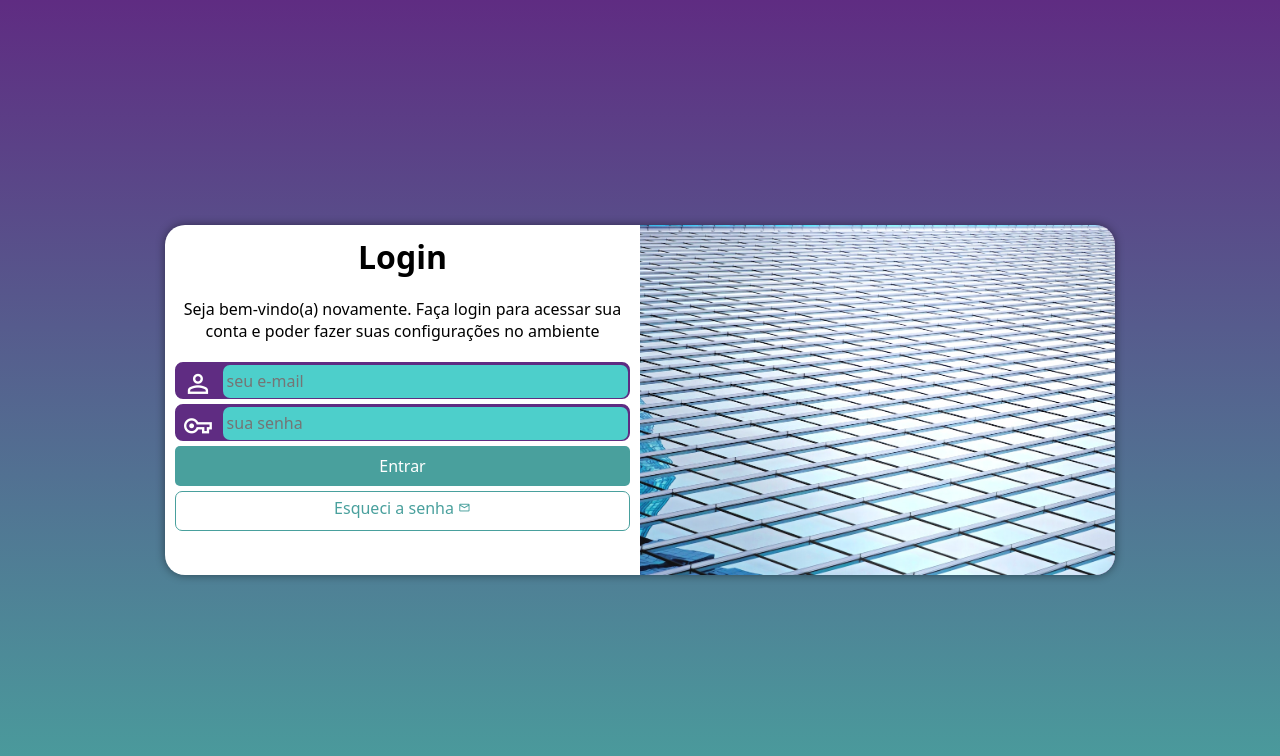
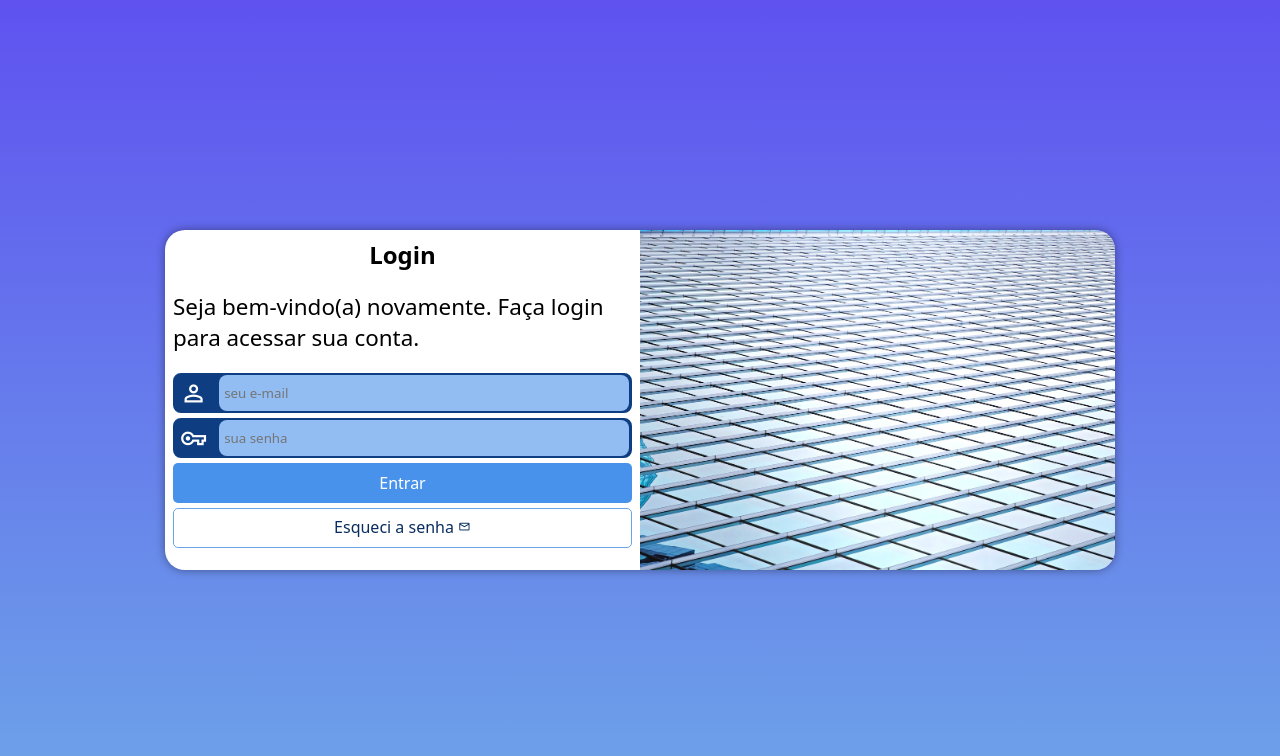
Before and after one commit to jessicasilvaa/projeto-login, a plain HTML site: page index.html in a window 1280 px wide. Drawn offline with nearby package versions, Linux system fonts and the light colour scheme.

Commit message:
atualização do projeto

```diff
--- a/estilos/media-query.css
+++ b/estilos/media-query.css
@@ -1,70 +1,56 @@
-@charset "UTF-8";
+@charset "UTF8";
 
-@media screen and (min-width: 780px) and (max-width: 992px) {
-
+@media  screen and (min-width: 762px) and (max-width: 992px) {
     body{
-        background-image: linear-gradient(to top, #49a09d, #5f2c82);
+        background-image: linear-gradient(to bottom, #5f52f0, #6DA4E8);
     }
 
-    section#login {
+    #login {
         width: 80vw;
-        height: 280px;
+        height: 305px;
+
     }
 
-    section#login > div#imagem {
+    #login > #imagem {
         float: left;
         width: 30%;
         height: 100%;
     }
 
-    section#login > div#formulario{
+    #login > #formulario {
         float: right;
         width: 70%;
     }
 
-    form > div.campo {
-        height: 37px;
+    #formulario > p {
+        margin: 20px 0px;
     }
 }
 
 @media screen and (min-width: 992px) {
-
     body{
-        background-image: linear-gradient(to top, #49a09d, #5f2c82);
+        background-image: linear-gradient(to bottom, #5f52f0, #6DA4E8);
     }
 
-
-    section#login {
+    #login {
         width: 950px;
-        height: 350px;
+        height: 340px;
     }
 
-    section#login > div#imagem {
+    #login > #imagem {
         float: right;
         width: 50%;
         height: 100%;
     }
 
-    section#login > div#formulario{
+    #login > #formulario {
         float: left;
         width: 50%;
+        height: 100%;
     }
 
-    div#formulario {
-    text-align: center;
-    margin-bottom: 10px;
-}
-
-    div#formulario > h1 {
-        font-size: 2em;
-    }
-
-    div#formulario > p {
-        font-size: 1em;
-        margin: 20px 0;
-    }
-
-    form > div.campo {
-        height: 37px;
+    #formulario > p {
+        font-size: 1.4em;
+        margin: 20px 0px;
     }
 }
--- a/estilos/style.css
+++ b/estilos/style.css
@@ -1,140 +1,133 @@
 @charset "UTF-8";
 
-/*
-Paleta de cores
-Verde: #49a09d
-Lilás: #5f2c82
-*/
-
-
-*{  font-family: system-ui, -apple-system, BlinkMacSystemFont, 'Segoe UI', Roboto, Oxygen, Ubuntu, Cantarell, 'Open Sans', 'Helvetica Neue', sans-serif;
+*{
+    font-family: system-ui, -apple-system, BlinkMacSystemFont, 'Segoe UI', Roboto, Oxygen, Ubuntu, Cantarell, 'Open Sans', 'Helvetica Neue', sans-serif;
+    margin: 0;
     padding: 0;
-    margin: 0;
     box-sizing: border-box;
 }
 
-body, html{
-    background-color: #5f2c82;
+body, html {
+    background-color: #5f52f0b0;
     height: 100vh;
     width: 100vw;
 }
 
-main{
+main {
     position: relative;
     height: 100vh;
     width: 100vw;
 }
 
-section#login{
+#login {
     position: absolute;
+    background-color: white;
+    width: 255px;
+    height: 500px;
+    border-radius: 20px;
+    box-shadow: 0px 0px 10px rgba(0, 0, 0, 0.410);
+    overflow: hidden;
+
     top: 50%;
     left: 50%;
-    overflow: hidden;
-
-    background-color: white;
-    width: 250px;
-    height: 515px;
-    border-radius: 20px;
-    box-shadow: 0px 0px 10px rgba(0, 0, 0, 0.452);
-
     transform: translate(-50%, -50%);
     transition: width .3s, height .3s;
     transition-timing-function: ease;
 }
 
-section#login > div#imagem {
+#login > #imagem {
     display: block;
-    background: #5f2c82 url(../imagens/img.jpg) no-repeat;
+    background: #7267F5 url(../imagens/img.jpg) no-repeat;
     background-size: cover;
-    background-position: left bottom;
+    background-position: bottom center;
     height: 200px;
 }
 
-section#login > div#formulario {
+#login > #formulario {
     display: block;
-    padding: 10px;
+    padding: 8px;
 }
 
-div#formulario > h1 {
+#formulario > h1 {
     text-align: center;
     margin-bottom: 10px;
 }
 
-div#formulario > p {
-    font-size: 0.8em;
+#formulario > p {
+    font-size: 0.9em;
+    margin: 10px 0px;
 }
 
-form > div.campo {
-
-    background-color: #5f2c82;
-    border: 2px solid #5f2c82;
+.campo {
+    background-color: #0e3e81;
+    border: 2px solid #0e3e81;
     display: block;
     width: 100%;
-    height: 38px;
+    height: 40px;
+    margin: 5px 0px;
     border-radius: 8px;
-    margin: 5px 0px;
+
 }
 
-div.campo > label {
+.campo > label {
     display: none;
 }
 
-div.campo > span {
+.campo > span {
     color: white;
-    font-size: 1.9em;
-    width: 41px;
+    font-size: 1.7em;
+    width: 40px;
+    height: 100%;
     padding: 5px;
+}
+
+.campo > input {
+    background-color: #91bdf3;
+    width: calc(100% - 45px);
+    height: 100%;
+    border: 0px;
+    padding: 5px;
+    border-radius: 8px;
+    transform: translateY(-9px);
 
 }
 
-div.campo > input {
-    background-color: #4dcfcb;
-    font-size: 1em;
-    width: calc(100% - 46px);
-    height: 100%;
-    border: 0px;
-    border-radius: 7px;
-    padding: 4px;
-    transform: translateY(-12px);
-}
-
-div.campo > input:focus-within {
+.campo > input:focus-within {
     background-color: white;
 }
 
 form > input[type=submit] {
     display: block;
     font-size: 1em;
+    background-color: #4892ec;
+    color: white;
     width: 100%;
     height: 40px;
-    background-color: #49a09d;
-    color: white;
     border: none;
     border-radius: 5px;
-    cursor: pointer;
 }
 
-form > input[type = submit]:hover {
-    background-color: #2d6462;
+form > input[type=submit]:hover {
+    background-color: #1d4e8d;
 }
 
 form > a.botao {
     display: block;
-    text-align: center;
-    font-size: 1em;
+    background-color: white;
+    color: #092d5e;
     width: 100%;
     height: 40px;
-    padding-top: 5px;
     margin-top: 5px;
-    background-color: white;
-    color: #49a09d;
-    border: 1px solid #49a09d;
-    border-radius: 7px;
+    padding-top: 7px;
+    font-size: 1em;
+    text-align: center;
+    border: 1px solid #6DA4E8;
+    border-radius: 5px;
     text-decoration: none;
 }
 
-form > a.botao:hover {
-    background-color: #5ed6d2;
+form > .botao:hover {
+    background-color: #6DA4E8;
 }
 
 form > a.botao > span {
--- a/index.html
+++ b/index.html
@@ -17,7 +17,7 @@
             </div>
             <div id="formulario">
                 <h1>Login</h1>
-                <p>Seja bem-vindo(a) novamente. Faça login para acessar sua conta e poder fazer suas configurações no ambiente</p>
+                <p>Seja bem-vindo(a) novamente. Faça login para acessar sua conta.</p>
                 <form action="login.php" method="post" autocomplete="on">
                     <div class="campo">
                         <span class="material-symbols-outlined">
```
